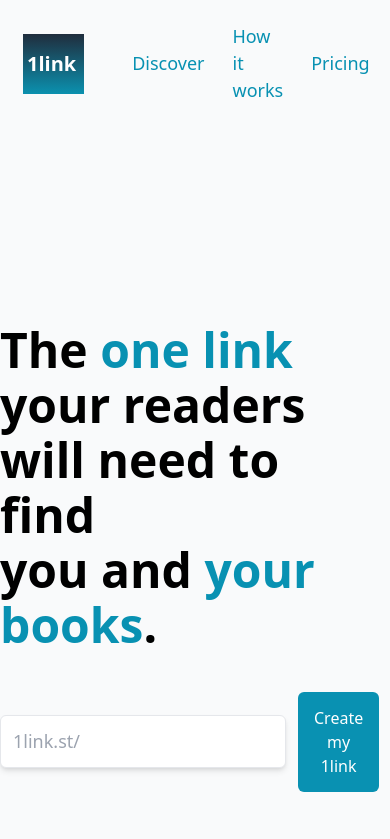
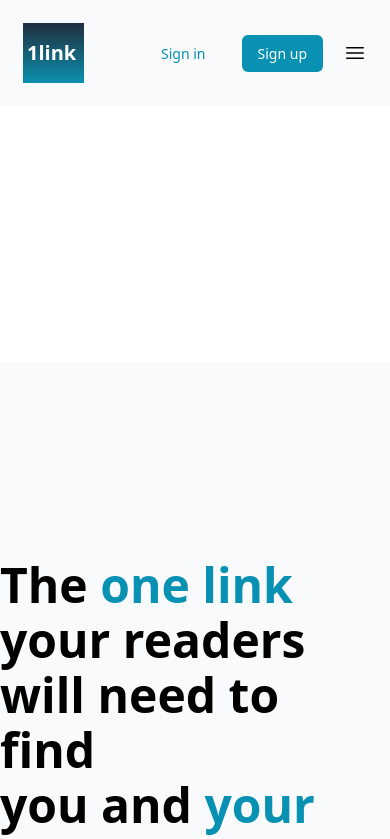
Before and after one commit to musiur/1linkf, a Next.js app: page / in a window 390 px wide. Shown: the top 839 px of the page. Built offline with nearby package versions, Linux system fonts and the light colour scheme.

Commit message:
navbar mobile view donw

```diff
--- a/components/Navbar.js
+++ b/components/Navbar.js
@@ -1,17 +1,20 @@
 
 import { useRouter } from "next/router";
+import { useState } from "react";
 import Button from "./Button";
 
 const Navbar = () => {
   const Router = useRouter();
+  const [openMenu, setOpenMenu] = useState(false);
   return (
+    <div style={{zIndex: "9999"}}>
       <nav className="bg-[#F9FAFB]">
         <div className="flex items-center justify-between gap-5 p-[23px]">
           <div className="flex items-center justify-start gap-[48px]">
             <button className="h-[60px] pl-1 pr-2 flex items-center justify-center bg-gradient-to-b from-[#202D3D] to-[#0B91AF] text-[20px] font-bold leading-[28px] text-white cursor-pointer" onClick={() => Router.push("/")}>
               1link
             </button>
-          <ul className="flex items-center justify-start gap-7 text-[18px] text-[#0891B2]">
+            <ul className="hidden md:flex items-center justify-start gap-7 text-[18px] text-[#0891B2]">
               <li className="cursor-pointer">
                 <a to="#discover">Discover</a>
               </li>
@@ -31,10 +34,50 @@
               Sign in
             </Button>
             <Button onClick={() => Router.push("/signup")}>Sign up</Button>
+            <div className="flex md:hidden cursor-pointer" onClick={() => setOpenMenu(!openMenu)}>
+              {
+                openMenu ? <CloseIcon /> : <MenuIcon />
+              }
+            </div>
           </div>
         </div>
       </nav>
+      <ul className={`flex flex-col md:hidden items-center justify-start gap-7 text-[18px] text-[#0891B2] bg-white shadow-lg py-8 ${openMenu ? "translate-x-0" : "translate-x-[600px]"} transition easin-in-out duration-300 z-0`}>
+        <li className="cursor-pointer">
+          <a to="#discover">Discover</a>
+        </li>
+        <li className="cursor-pointer">
+          <a to="#how_it_works">How it works</a>
+        </li>
+        <li className="cursor-pointer">
+          <a to="#pricing">Pricing</a>
+        </li>
+        <li className="cursor-pointer">
+          <a to="#faq">FAQ</a>
+        </li>
+      </ul>
+    </div>
   );
 };
 
 export default Navbar;
+
+
+const MenuIcon = () => {
+  return (
+    <svg xmlns="http://www.w3.org/2000/svg" fill="none" viewBox="0 0 24 24" strokeWidth={1.5} stroke="currentColor" className="w-6 h-6">
+      <path strokeLinecap="round" strokeLinejoin="round" d="M3.75 6.75h16.5M3.75 12h16.5m-16.5 5.25h16.5" />
+    </svg>
+
+
+  )
+}
+
+const CloseIcon = () => {
+  return (
+    <svg xmlns="http://www.w3.org/2000/svg" fill="none" viewBox="0 0 24 24" strokeWidth={1.5} stroke="currentColor" className="w-6 h-6">
+      <path strokeLinecap="round" strokeLinejoin="round" d="M6 18L18 6M6 6l12 12" />
+    </svg>
+
+  )
+}
```
Lines whose indentation alone changed are shown as unchanged.
